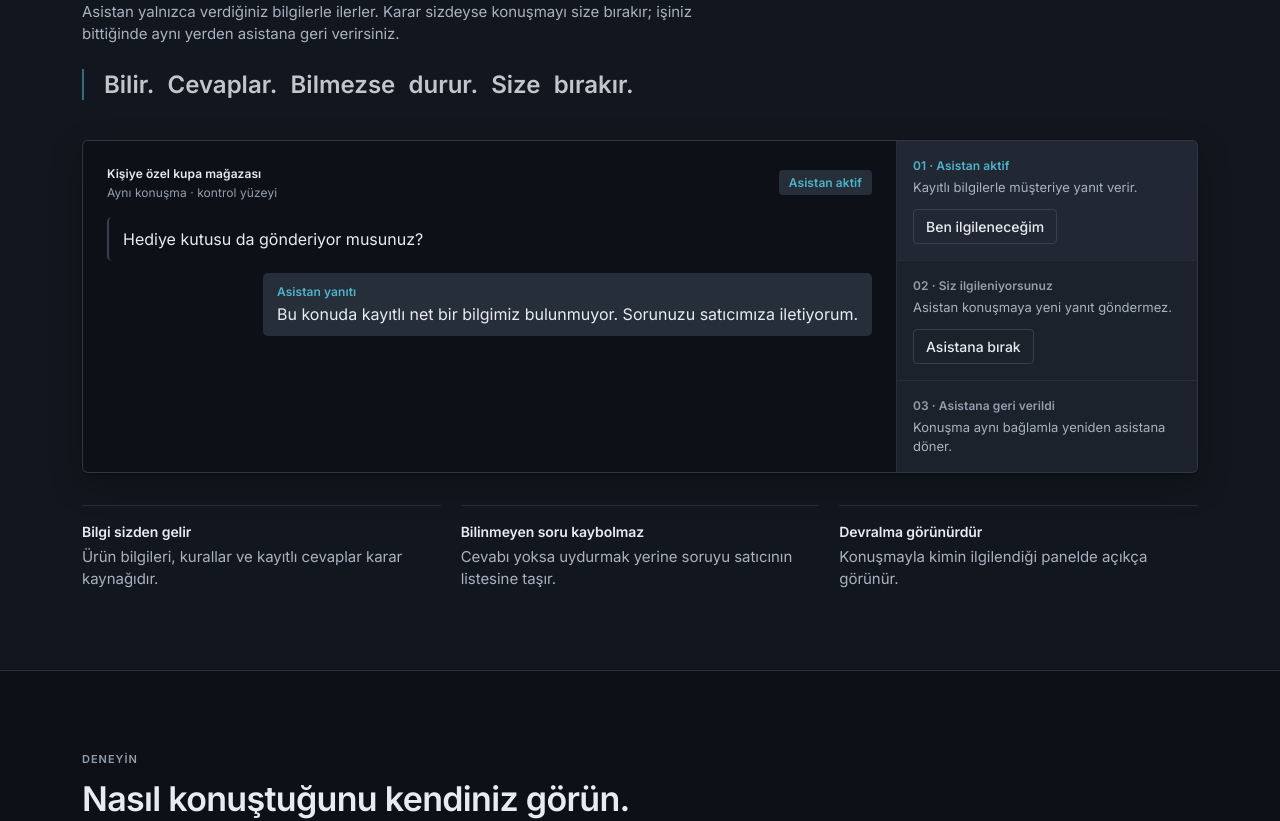
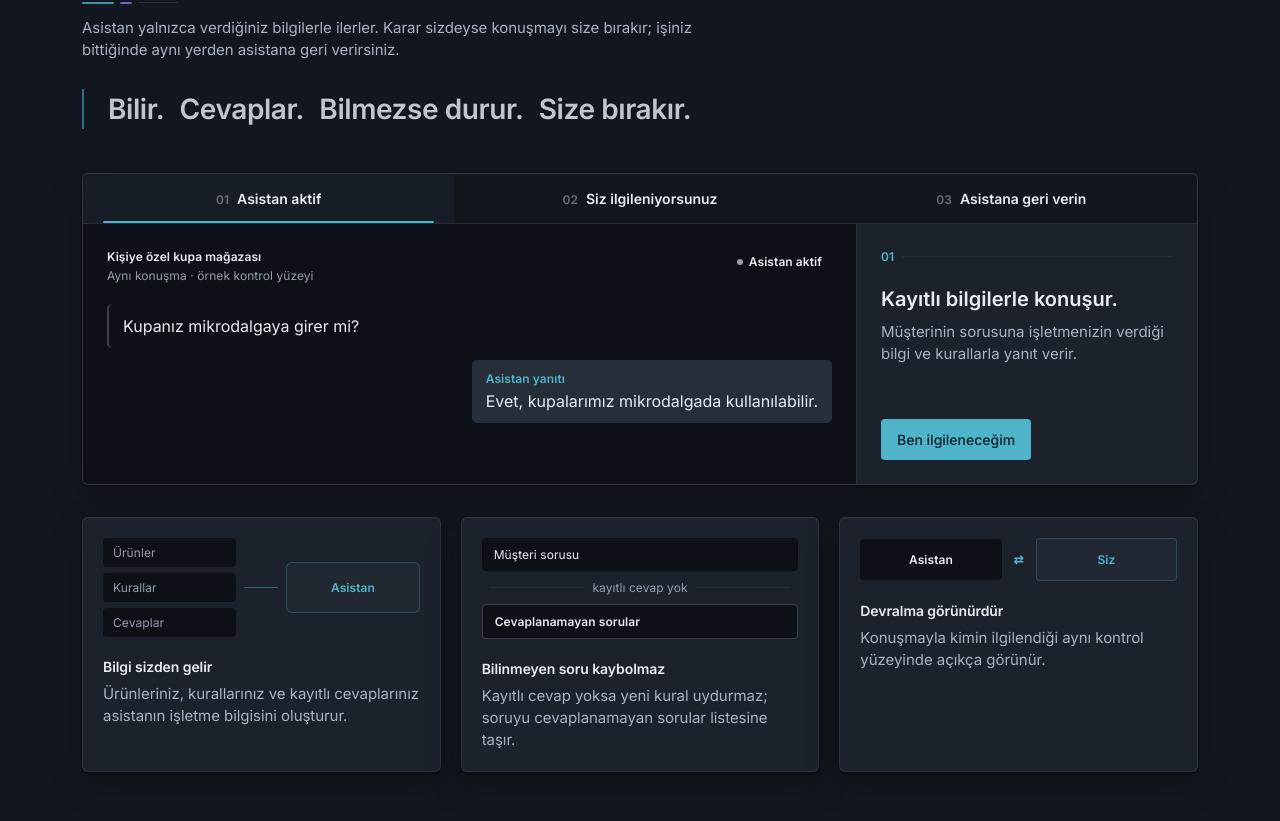
Before and after one commit to keremm44/whatsapp-assistant, a Next.js app in the folder frontend/: page / in a window 1280 px wide. Shown: the part 1725-2546 px from the top of the page. Built offline with nearby package versions, Linux system fonts and the light colour scheme; no server answers.

Commit message:
frontend: turn control proof into state stage

```diff
--- a/frontend/src/components/marketing/control-section.tsx
+++ b/frontend/src/components/marketing/control-section.tsx
@@ -1,19 +1,56 @@
+"use client";
+
 import * as React from "react";
 
 import { ChatBubble } from "@/components/marketing/chat-bubbles";
 import { MARKETING_STORY } from "@/components/marketing/marketing-story";
 import { MarketingReveal, TrueFocusLine } from "@/components/marketing/marketing-motion";
 import { MarketingSectionHeading } from "@/components/marketing/section-heading";
+import { cn } from "@/lib/utils/cn";
 
-/**
- * Control — one conversation, three ownership states. The product UI
- * carries the proof; copy only explains what the seller is seeing.
- */
+type OwnershipStage = "assistant" | "seller" | "returned";
+
+const OWNERSHIP_STAGES: Array<{
+  id: OwnershipStage;
+  tabLabel: string;
+  stateLabel: string;
+  title: string;
+  body: string;
+  action?: string;
+  next?: OwnershipStage;
+}> = [
+  {
+    id: "assistant",
+    tabLabel: "Asistan aktif",
+    stateLabel: "Asistan aktif",
+    title: "Kayıtlı bilgilerle konuşur.",
+    body: "Müşterinin sorusuna işletmenizin verdiği bilgi ve kurallarla yanıt verir.",
+    action: "Ben ilgileneceğim",
+    next: "seller",
+  },
+  {
+    id: "seller",
+    tabLabel: "Siz ilgileniyorsunuz",
+    stateLabel: "Siz ilgileniyorsunuz",
+    title: "Asistan konuşmaya yeni yanıt göndermez.",
+    body: "Konuşma sizde kaldığı sürece asistan bekler; müşteriye vereceğiniz yanıtı bölmez.",
+    action: "Asistana bırak",
+    next: "returned",
+  },
+  {
+    id: "returned",
+    tabLabel: "Asistana geri verin",
+    stateLabel: "Asistan aktif",
+    title: "Aynı konuşma bağlamıyla devam eder.",
+    body: "Konuşmayı geri verdiğinizde asistan yeni mesajlarda yeniden devreye girer.",
+  },
+];
+
 export function ControlSection() {
   return (
     <section
       id="kontrol"
-      className="mx-auto w-full max-w-[1180px] scroll-mt-20 px-4 py-16 md:px-6 md:py-20 lg:px-8"
+      className="mx-auto w-full max-w-[1180px] scroll-mt-20 px-4 py-16 md:px-6 md:py-24 lg:px-8"
     >
       <MarketingSectionHeading
         eyebrow="Kontrol"
@@ -21,113 +58,195 @@ export function ControlSection() {
         description="Asistan yalnızca verdiğiniz bilgilerle ilerler. Karar sizdeyse konuşmayı size bırakır; işiniz bittiğinde aynı yerden asistana geri verirsiniz."
       />
 
-      <div className="mt-6 max-w-3xl border-l-2 border-primary/55 pl-4 sm:pl-5">
+      <div className="mt-7 max-w-4xl border-l-2 border-primary/55 pl-5 sm:pl-6">
         <TrueFocusLine
-          words={["Bilir.", "Cevaplar.", "Bilmezse", "durur.", "Size", "bırakır."]}
-          className="font-heading text-xl font-semibold leading-8 text-foreground sm:text-2xl"
+          words={["Bilir.", "Cevaplar.", "Bilmezse durur.", "Size bırakır."]}
+          className="font-heading text-[22px] font-semibold leading-9 tracking-[-0.015em] text-foreground sm:text-[28px] sm:leading-10"
         />
       </div>
 
-      <MarketingReveal className="mt-10">
-        <ControlWorkbench />
+      <MarketingReveal className="mt-11">
+        <ControlStage />
       </MarketingReveal>
 
-      <div className="mt-8 grid gap-5 md:grid-cols-3">
-        <ControlFact
-          title="Bilgi sizden gelir"
-          body="Ürün bilgileri, kurallar ve kayıtlı cevaplar karar kaynağıdır."
-        />
-        <ControlFact
-          title="Bilinmeyen soru kaybolmaz"
-          body="Cevabı yoksa uydurmak yerine soruyu satıcının listesine taşır."
-        />
-        <ControlFact
-          title="Devralma görünürdür"
-          body="Konuşmayla kimin ilgilendiği panelde açıkça görünür."
-        />
+      <div className="mt-8 grid gap-5 lg:grid-cols-3">
+        <PrincipleCard kind="source" />
+        <PrincipleCard kind="unknown" />
+        <PrincipleCard kind="handoff" />
       </div>
     </section>
   );
 }
 
-function ControlWorkbench() {
+function ControlStage() {
+  const [stage, setStage] = React.useState<OwnershipStage>("assistant");
+  const current = OWNERSHIP_STAGES.find((item) => item.id === stage) ?? OWNERSHIP_STAGES[0];
+  const activeIndex = OWNERSHIP_STAGES.findIndex((item) => item.id === stage);
+
   return (
     <div className="overflow-hidden rounded-sheet border border-boundary/70 bg-raised shadow-surface">
-      <div className="grid lg:grid-cols-[minmax(0,1fr)_300px]">
-        <div className="border-b border-divider bg-sunken px-4 py-5 sm:px-6 lg:border-b-0 lg:border-r lg:py-6">
-          <div className="mb-4 flex flex-wrap items-center justify-between gap-3">
+      <div
+        role="tablist"
+        aria-label="Örnek konuşma kontrolü"
+        className="relative grid border-b border-divider bg-chrome/45 sm:grid-cols-3"
+      >
+        {OWNERSHIP_STAGES.map((item, index) => {
+          const selected = item.id === stage;
+          return (
+            <button
+              key={item.id}
+              type="button"
+              role="tab"
+              aria-selected={selected}
+              onClick={() => setStage(item.id)}
+              className={cn(
+                "relative px-4 py-3.5 text-left text-sm font-semibold transition-colors duration-200 focus-visible:outline-none focus-visible:ring-2 focus-visible:ring-inset focus-visible:ring-primary sm:text-center",
+                selected
+                  ? "bg-chrome-hover text-chrome-foreground"
+                  : "text-chrome-foreground/58 hover:bg-chrome-hover/50 hover:text-chrome-foreground/85",
+              )}
+            >
+              <span className="mr-2 type-meta text-chrome-foreground/40">0{index + 1}</span>
+              {item.tabLabel}
+              {selected ? (
+                <span
+                  aria-hidden="true"
+                  className="absolute inset-x-5 bottom-0 h-0.5 rounded-full bg-primary"
+                />
+              ) : null}
+            </button>
+          );
+        })}
+      </div>
+
+      <div className="grid lg:grid-cols-[minmax(0,1fr)_340px]">
+        <div className="border-b border-divider bg-sunken px-4 py-5 sm:px-6 sm:py-6 lg:border-b-0 lg:border-r">
+          <div className="mb-5 flex flex-wrap items-start justify-between gap-3">
             <div>
-              <p className="type-meta font-semibold text-foreground">
-                {MARKETING_STORY.storeLabel}
-              </p>
-              <p className="mt-0.5 type-meta text-muted-foreground">
-                Aynı konuşma · kontrol yüzeyi
-              </p>
+              <p className="type-meta font-semibold text-foreground">{MARKETING_STORY.storeLabel}</p>
+              <p className="mt-0.5 type-meta text-muted-foreground">Aynı konuşma · örnek kontrol yüzeyi</p>
             </div>
-            <span className="rounded-control bg-selected px-2.5 py-1 type-meta font-semibold text-primary">
-              Asistan aktif
+            <span className="inline-flex h-7 items-center gap-1.5 rounded-control bg-recessed px-2.5 type-meta font-semibold text-foreground">
+              <span aria-hidden="true" className="h-1.5 w-1.5 rounded-full bg-muted-foreground" />
+              {current.stateLabel}
             </span>
           </div>
 
           <div className="space-y-3">
-            <ChatBubble from="customer">{MARKETING_STORY.unknownQuestion}</ChatBubble>
-            <ChatBubble from="assistant">{MARKETING_STORY.unknownAnswer}</ChatBubble>
+            <ChatBubble from="customer">{MARKETING_STORY.customerQuestion}</ChatBubble>
+            {stage === "seller" ? (
+              <div className="ml-auto max-w-[85%] rounded-[5px] border border-boundary bg-recessed px-3.5 py-3">
+                <p className="type-meta font-semibold text-muted-foreground">Kontrol sizde</p>
+                <p className="mt-1 type-body text-foreground">Asistan bu konuşmaya yeni yanıt göndermez.</p>
+              </div>
+            ) : (
+              <ChatBubble from="assistant">{MARKETING_STORY.assistantAnswer}</ChatBubble>
+            )}
           </div>
         </div>
 
-        <div className="divide-y divide-divider">
-          <OwnershipState
-            label="01 · Asistan aktif"
-            body="Kayıtlı bilgilerle müşteriye yanıt verir."
-            action="Ben ilgileneceğim"
-            active
-          />
-          <OwnershipState
-            label="02 · Siz ilgileniyorsunuz"
-            body="Asistan konuşmaya yeni yanıt göndermez."
-            action="Asistana bırak"
-          />
-          <OwnershipState
-            label="03 · Asistana geri verildi"
-            body="Konuşma aynı bağlamla yeniden asistana döner."
-          />
+        <div className="flex min-h-[260px] flex-col justify-between px-5 py-6 sm:px-6">
+          <div>
+            <div className="flex items-center gap-2">
+              <span className="type-meta font-semibold text-primary">0{activeIndex + 1}</span>
+              <span aria-hidden="true" className="h-px flex-1 bg-divider" />
+            </div>
+            <h3 className="mt-5 font-heading text-xl font-semibold leading-7 text-foreground">
+              {current.title}
+            </h3>
+            <p className="mt-2 type-body text-muted">{current.body}</p>
+          </div>
+
+          {current.action && current.next ? (
+            <button
+              type="button"
+              onClick={() => setStage(current.next!)}
+              className="mt-7 inline-flex self-start rounded-control bg-primary-button px-4 py-2.5 text-sm font-medium text-primary-foreground transition-colors hover:bg-primary-button-hover focus-visible:outline-none focus-visible:ring-2 focus-visible:ring-primary focus-visible:ring-offset-2 focus-visible:ring-offset-raised"
+            >
+              {current.action}
+            </button>
+          ) : (
+            <button
+              type="button"
+              onClick={() => setStage("assistant")}
+              className="mt-7 inline-flex self-start rounded-control border border-boundary px-4 py-2.5 text-sm font-medium text-foreground transition-colors hover:border-primary/40 hover:bg-hover/30 focus-visible:outline-none focus-visible:ring-2 focus-visible:ring-primary"
+            >
+              Baştan görün
+            </button>
+          )}
         </div>
       </div>
     </div>
   );
 }
 
-function OwnershipState({
-  label,
-  body,
-  action,
-  active = false,
-}: {
-  label: string;
-  body: string;
-  action?: string;
-  active?: boolean;
-}) {
+function PrincipleCard({ kind }: { kind: "source" | "unknown" | "handoff" }) {
+  const content = {
+    source: {
+      title: "Bilgi sizden gelir",
+      body: "Ürünleriniz, kurallarınız ve kayıtlı cevaplarınız asistanın işletme bilgisini oluşturur.",
+    },
+    unknown: {
+      title: "Bilinmeyen soru kaybolmaz",
+      body: "Kayıtlı cevap yoksa yeni kural uydurmaz; soruyu cevaplanamayan sorular listesine taşır.",
+    },
+    handoff: {
+      title: "Devralma görünürdür",
+      body: "Konuşmayla kimin ilgilendiği aynı kontrol yüzeyinde açıkça görünür.",
+    },
+  }[kind];
+
   return (
-    <div className={active ? "bg-selected/55 px-4 py-4" : "px-4 py-4"}>
-      <p className={active ? "type-meta font-semibold text-primary" : "type-meta font-semibold text-muted-foreground"}>
+    <MarketingReveal>
+      <div className="group h-full rounded-sheet border border-boundary/60 bg-raised p-5 shadow-surface transition-[border-color,background-color,transform] duration-200 hover:-translate-y-0.5 hover:border-primary/30 hover:bg-hover/20">
+        <PrincipleDiagram kind={kind} />
+        <h3 className="mt-5 type-row-primary text-foreground">{content.title}</h3>
+        <p className="mt-1.5 type-body text-muted">{content.body}</p>
+      </div>
+    </MarketingReveal>
+  );
+}
+
+function PrincipleDiagram({ kind }: { kind: "source" | "unknown" | "handoff" }) {
+  if (kind === "source") {
+    return (
+      <div className="grid grid-cols-[1fr_34px_1fr] items-center gap-2" aria-hidden="true">
+        <div className="space-y-1.5">
+          {['Ürünler', 'Kurallar', 'Cevaplar'].map((label) => (
+            <span key={label} className="block rounded-control bg-recessed px-2.5 py-1.5 type-meta text-muted-foreground">
               {label}
-      </p>
-      <p className="mt-1 type-row-secondary text-muted">{body}</p>
-      {action ? (
-        <span className="mt-3 inline-flex rounded-control border border-boundary px-3 py-1.5 text-sm font-medium text-foreground">
-          {action}
             </span>
-      ) : null}
+          ))}
+        </div>
+        <span className="h-px bg-primary/45" />
+        <span className="rounded-sheet border border-primary/25 bg-selected/55 px-3 py-4 text-center type-meta font-semibold text-primary">
+          Asistan
+        </span>
       </div>
     );
   }
 
-function ControlFact({ title, body }: { title: string; body: string }) {
+  if (kind === "unknown") {
     return (
-    <div className="border-t border-divider pt-4">
-      <h3 className="type-row-primary text-foreground">{title}</h3>
-      <p className="mt-1 type-body text-muted">{body}</p>
+      <div className="space-y-2" aria-hidden="true">
+        <span className="block rounded-control bg-sunken px-3 py-2 type-meta text-foreground">Müşteri sorusu</span>
+        <div className="flex items-center gap-2 px-2">
+          <span className="h-px flex-1 bg-divider" />
+          <span className="type-meta text-muted-foreground">kayıtlı cevap yok</span>
+          <span className="h-px flex-1 bg-divider" />
+        </div>
+        <span className="block rounded-control border border-boundary bg-recessed px-3 py-2 type-meta font-semibold text-foreground">
+          Cevaplanamayan sorular
+        </span>
       </div>
     );
   }
+
+  return (
+    <div className="grid grid-cols-[1fr_auto_1fr] items-center gap-3" aria-hidden="true">
+      <span className="rounded-control bg-recessed px-3 py-3 text-center type-meta font-semibold text-foreground">Asistan</span>
+      <span className="type-meta font-semibold text-primary">⇄</span>
+      <span className="rounded-control border border-primary/25 bg-selected/50 px-3 py-3 text-center type-meta font-semibold text-primary">Siz</span>
+    </div>
+  );
+}
```
Lines whose indentation alone changed are shown as unchanged.
